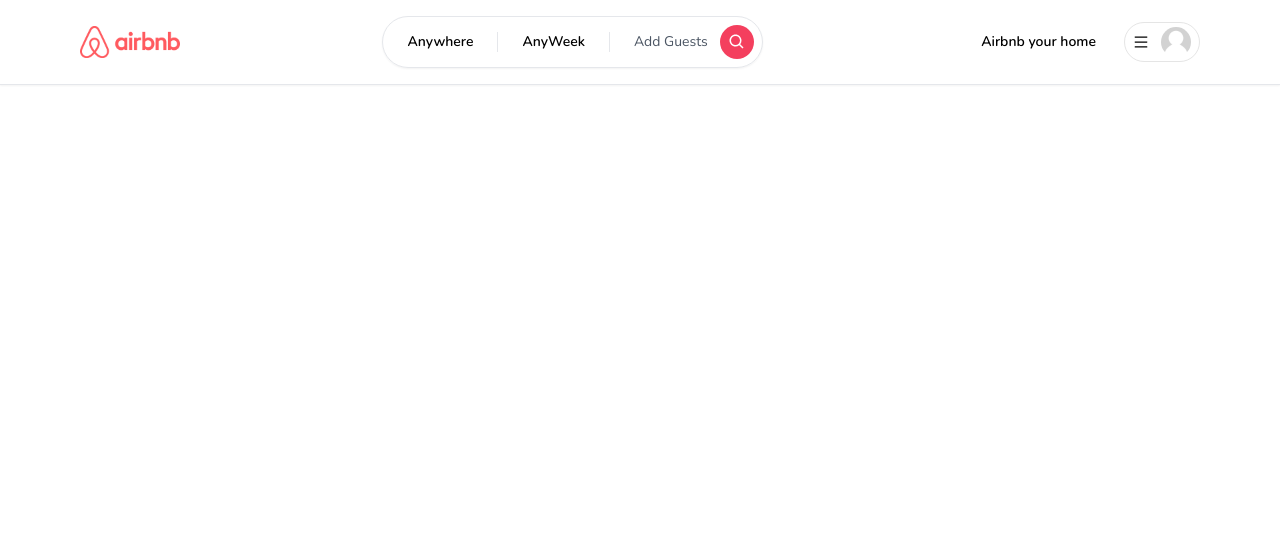
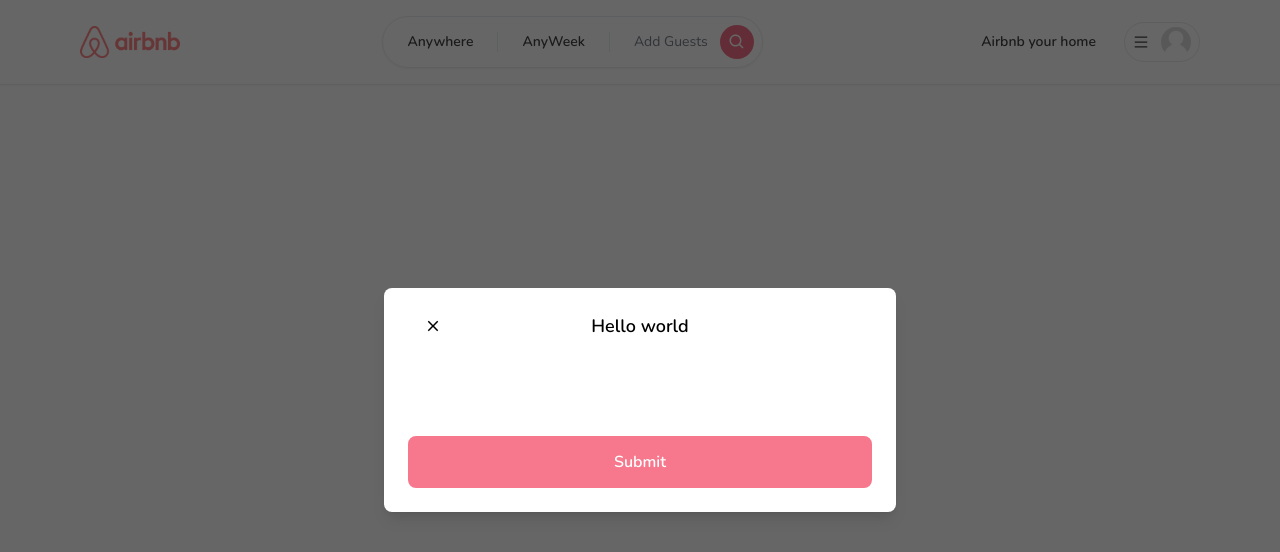
Before and after one commit to runtome/airbnb, a Next.js app: page / in a window 1280 px wide. Shown: the top 552 px of the page. Built offline with nearby package versions, Linux system fonts and the light colour scheme.

Commit message:
Make Modal & Button components

```diff
--- /dev/null
+++ b/app/components/Button.tsx
@@ -0,0 +1,59 @@
+'use client';
+
+import { IconType } from "react-icons";
+
+interface ButtonProps{
+    label:string;
+    onClick: (e: React.MouseEvent<HTMLButtonElement>) => void;
+    disabled? : boolean;
+    outline? : boolean;
+    small? : boolean;
+    icon? : IconType
+}
+
+const Button: React.FC<ButtonProps> = ({
+    label,
+    onClick,
+    disabled,
+    outline,
+    small,
+    icon: Icon
+}) => {
+    return(
+        <button
+         onClick={onClick}
+         disabled = {disabled}
+         className={`
+          relative
+          disabled:opacity-70
+          disabled:cursor-not-allowed
+          rounded-lg
+          hover:opacity-80
+          transition
+          w-full
+          ${outline ? 'bg-white' : 'bg-rose-500'}
+          ${outline ? 'border-black' : 'border-rose-500'}
+          ${outline ? 'text-black' : 'text-white'}
+          ${small ? 'py-1' : 'py-3'}
+          ${small ? 'text-sm' : 'text-md'}
+          ${small ? 'font-light' : 'font-semibold'}
+          ${small ? 'border-[1px]' : 'border-2'}
+          `}
+        >
+            {Icon && (
+                <Icon
+                 size={24}
+                 className="
+                  absolute
+                  left-3
+                  top-3
+                 "
+
+                />
+            )}
+            {label}
+        </button>
+    )
+}
+
+export default Button;
--- /dev/null
+++ b/app/components/Modals/Modal.tsx
@@ -0,0 +1,194 @@
+'use client';
+
+import { useCallback, useEffect, useState } from "react";
+import {IoMdClose} from 'react-icons/io';
+import Button from "../Button";
+
+interface ModalProps{
+    isOpen?: boolean;
+    onClose:() => void;
+    onSubmit:() => void;
+    title?: string;
+    body?:React.ReactElement;
+    footer?: React.ReactElement;
+    actionLabel: string;
+    disabled?: boolean;
+    secondaryAction?:() => void;
+    secondaryActionLabel?:string;
+}
+
+const Modal:React.FC<ModalProps> = ({
+    isOpen,
+    onClose,
+    onSubmit,
+    title,
+    body,
+    footer,
+    actionLabel,
+    disabled,
+    secondaryAction,
+    secondaryActionLabel
+}) => {
+    const [showModal, setShowModal] =useState(isOpen);
+
+    useEffect(()=> {
+        setShowModal(isOpen)
+    },[isOpen])
+
+    const handleClose =useCallback(()=>{
+        if (disabled){
+            return;
+        }
+
+        setShowModal(false);
+        setTimeout(()=>{
+            onClose()
+        },300)
+
+    },[disabled, onClose])
+
+    const handleSubmit =useCallback(()=>{
+        if(disabled){
+            return;
+        }
+        onSubmit()
+    }, [disabled, onSubmit]);
+
+    const handleSecondaryAction = useCallback(()=>{
+        if(disabled || !secondaryAction){
+            return;
+        }
+        secondaryAction();
+    },[disabled,secondaryAction])
+
+    if(!isOpen){
+        return null;
+    }
+
+    return(
+        <>
+            <div
+             className="
+              justify-center
+              items-center
+              flex
+              overflow-x-hidden
+              overflow-y-auto
+              fixed
+              inset-0
+              z-50
+              outline-none
+              focus:outline-none
+              bg-neutral-800/70
+             "
+            >
+                <div
+                 className="
+                  relative
+                  w-full
+                  md:w-4/6
+                  lg:w-3/6
+                  xl:w-2/5
+                  my-6
+                  mx-auto
+                  h-full
+                  lg:h-auto
+                  md:h-auto
+                 "
+                >
+                    {/* content */}
+                    <div
+                     className={`
+                      translate
+                      duration-300
+                      h-full
+                      ${showModal? 'translate-y-0': 'translate-y-full'}
+                      ${showModal? 'opacity-100': 'opacity-0'}
+                     `}
+                    >
+                        <div
+                         className="
+                          translate
+                          h-full
+                          lg:h-auto
+                          md:h-auto
+                          border-0
+                          rounded-lg
+                          shadow-lg
+                          relative
+                          flex
+                          flex-col
+                          bg-white
+                          outline-none
+                          focus:outline-none
+                         "
+                        >
+                            {/* HEADER */}
+                            <div
+                             className="
+                              flex
+                              items-center
+                              p-6
+                              rounded-t
+                              justify-center
+                              relative
+                              border-b-[-1px]
+                             "
+                            >
+                                <button
+                                 onClick={handleClose}
+                                 className="
+                                  p-1
+                                  border-0
+                                  hover:opacity-70
+                                  transition
+                                  absolute
+                                  left-9
+                                 "
+                                >
+                                    <IoMdClose size={18} />
+                                </button>
+                                <div className="text-lg font-semibold">
+                                    {title}
+                                </div>
+                            </div>
+                            {/* BODY */}
+                            <div className="relative p-6 flex-auto">
+                                {body}
+                            </div>
+                            {/* FOOTER */}
+                            <div className="flex flex-col gap-2 p-6">
+                                <div
+                                 className="
+                                  flex
+                                  flex-row
+                                  items-center
+                                  gap-4
+                                  w-full
+                                 "
+                                >
+                                    {secondaryAction && secondaryActionLabel &&(
+                                        <Button
+                                         outline
+                                         disabled={disabled}
+                                         label={secondaryActionLabel}
+                                         onClick={handleSecondaryAction}
+                                        />
+                                    )}
+                                    <Button
+                                     disabled={disabled}
+                                     label={actionLabel}
+                                     onClick={handleSubmit}
+                                    />
+                                </div>
+                            </div>
+                        </div>
+                    </div>
+
+                </div>
+            </div>
+        </>
+    )
+}
+
+export default Modal;
--- a/app/layout.tsx
+++ b/app/layout.tsx
@@ -6,6 +6,7 @@
 
 import Navbar from '@/app/components/navbar/Navbar'
 import ClientOnly from './components/ClientOnly'
+import Modal from './components/Modals/Modal'
 
 export const metadata: Metadata = {
   title: 'Airbnb',
@@ -21,6 +22,7 @@
     <html lang="en">
       <body className={font.className}>
         <ClientOnly>
+          <Modal disabled actionLabel= 'Submit' title='Hello world ' isOpen/>
           <Navbar />
         </ClientOnly>
         {children}
```
